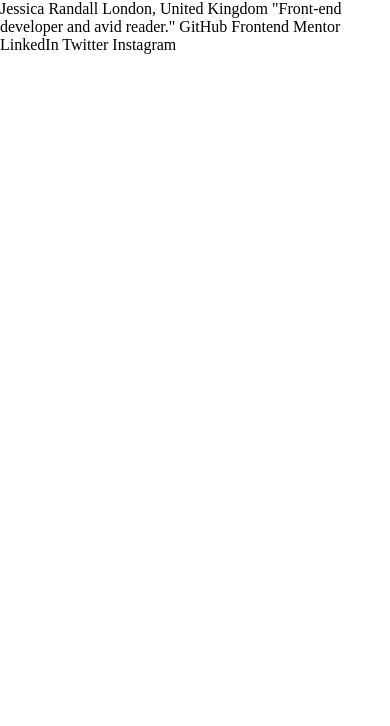
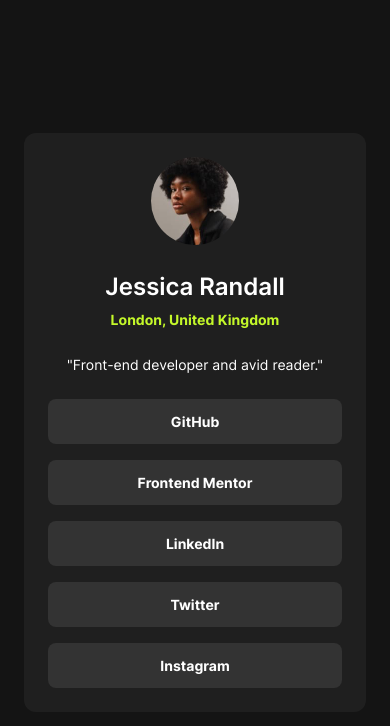
Before and after one commit to MATBMS/social-links-profile, a plain HTML site: page index.html in a window 390 px wide. Drawn offline with Linux system fonts and the light colour scheme.

Commit message:
Build responsive profile card with link hover states
Add the card markup, mobile, tablet and desktop layouts, and hover
and focus styles for the links. Links open the sites in a new tab
with noopener and noreferrer.

Co-Authored-By: Claude Sonnet 5.5 <noreply@anthropic.com>

```diff
--- a/index.html
+++ b/index.html
@@ -10,16 +10,23 @@
   <link rel="stylesheet" href="./style.css">
 </head>
 <body>
+  <main class="card">
+    <img class="card-avatar" src="./images/avatar-jessica.jpeg" alt="Jessica Randall" width="88" height="88">
 
-  Jessica Randall
-  London, United Kingdom
-  "Front-end developer and avid reader."
+    <div class="card-heading">
+      <h1 class="card-name">Jessica Randall</h1>
+      <p class="card-location">London, United Kingdom</p>
+    </div>
 
-  GitHub
-  Frontend Mentor
-  LinkedIn
-  Twitter
-  Instagram
+    <p class="card-bio">"Front-end developer and avid reader."</p>
 
+    <ul class="links">
+      <li><a class="link" href="https://github.com" target="_blank" rel="noopener noreferrer">GitHub</a></li>
+      <li><a class="link" href="https://www.frontendmentor.io" target="_blank" rel="noopener noreferrer">Frontend Mentor</a></li>
+      <li><a class="link" href="https://www.linkedin.com" target="_blank" rel="noopener noreferrer">LinkedIn</a></li>
+      <li><a class="link" href="https://twitter.com" target="_blank" rel="noopener noreferrer">Twitter</a></li>
+      <li><a class="link" href="https://www.instagram.com" target="_blank" rel="noopener noreferrer">Instagram</a></li>
+    </ul>
+  </main>
 </body>
 </html>
--- a/style.css
+++ b/style.css
@@ -44,8 +44,8 @@
 
   /* Typography */
   --font-family: "Inter", sans-serif;
-  --font-size-preset-1: 2.5rem; /* 40px */
-  --font-size-preset-2: 1.5rem; /* 24px */
+  --font-size-preset-1: 1.5rem; /* 24px (mobile) */
+  --font-size-preset-2: 0.875rem; /* 14px (mobile) */
 
   /* Spacing */
   --spacing-50: 0.25rem; /* 4px */
@@ -55,3 +55,98 @@
   --spacing-300: 1.5rem; /* 24px */
   --spacing-500: 2.5rem; /* 40px */
 }
+
+/* ========== BASE ========== */
+
+body {
+  min-height: 100vh;
+  display: flex;
+  align-items: center;
+  justify-content: center;
+  padding: 0 var(--spacing-300);
+  background-color: var(--color-grey-900);
+  color: var(--color-white);
+  font-family: var(--font-family);
+  font-size: var(--font-size-preset-2);
+  line-height: 1.5;
+}
+
+/* ========== CARD ========== */
+
+.card {
+  width: 100%;
+  max-width: 24rem; /* 384px */
+  display: flex;
+  flex-direction: column;
+  align-items: center;
+  gap: var(--spacing-300);
+  padding: var(--spacing-300);
+  background-color: var(--color-grey-800);
+  border-radius: 12px;
+  text-align: center;
+}
+
+.card-avatar {
+  width: 5.5rem; /* 88px */
+  height: 5.5rem;
+  border-radius: 50%;
+  object-fit: cover;
+}
+
+.card-heading {
+  display: flex;
+  flex-direction: column;
+  gap: var(--spacing-50);
+}
+
+.card-name {
+  font-size: var(--font-size-preset-1);
+  font-weight: 600;
+}
+
+.card-location {
+  color: var(--color-green);
+  font-weight: 700;
+}
+
+.card-bio {
+  font-weight: 400;
+}
+
+/* ========== LINKS ========== */
+
+.links {
+  width: 100%;
+  display: flex;
+  flex-direction: column;
+  gap: var(--spacing-200);
+  list-style: none;
+}
+
+.link {
+  display: block;
+  padding: var(--spacing-150);
+  background-color: var(--color-grey-700);
+  border-radius: 8px;
+  color: var(--color-white);
+  font-weight: 700;
+  text-decoration: none;
+}
+
+.link:hover,
+.link:focus-visible {
+  background-color: var(--color-green);
+  color: var(--color-grey-700);
+}
+
+/* ========== TABLET ========== */
+
+@media (min-width: 48rem) { /* 768px */
+  body {
+    padding: 0 var(--spacing-500);
+  }
+
+  .card {
+    padding: var(--spacing-500);
+  }
+}
```
